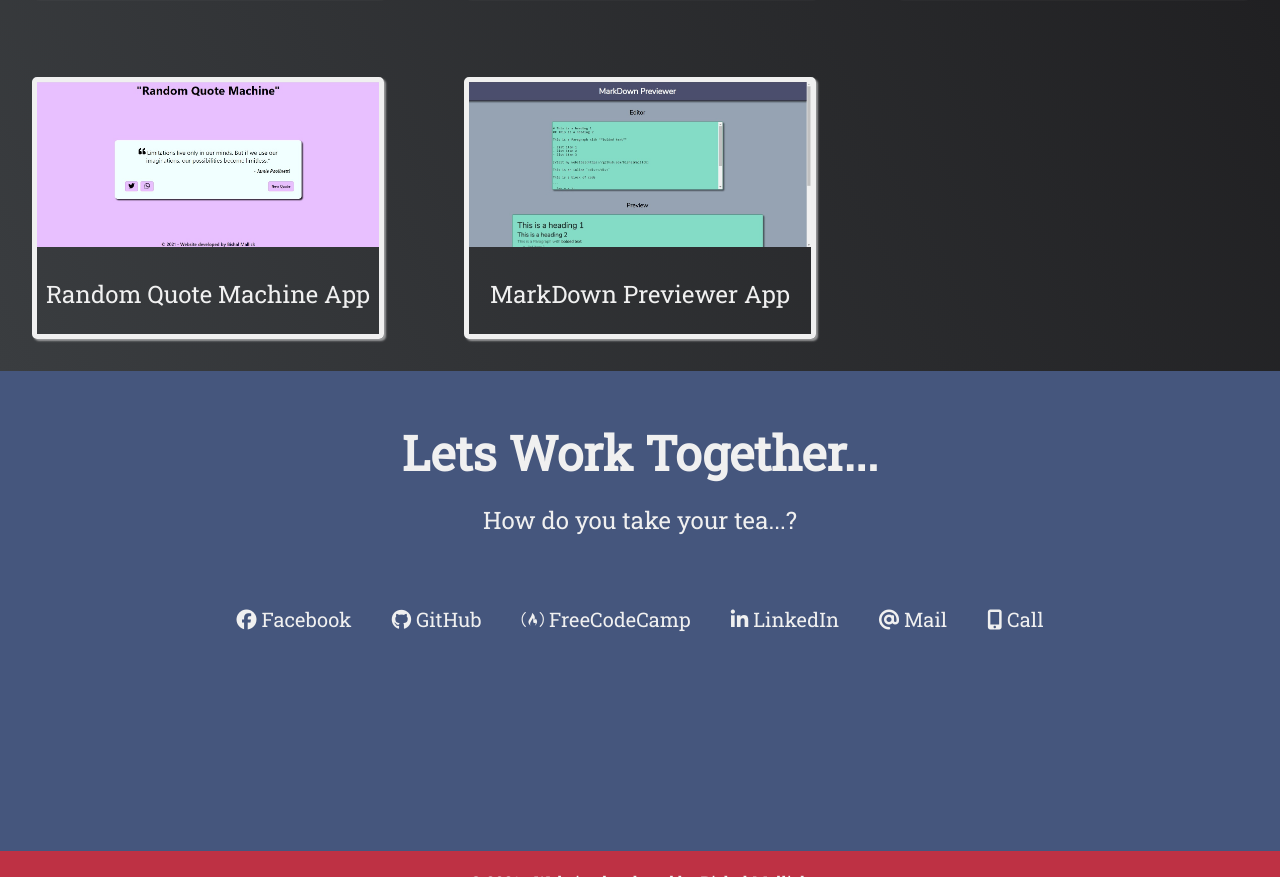
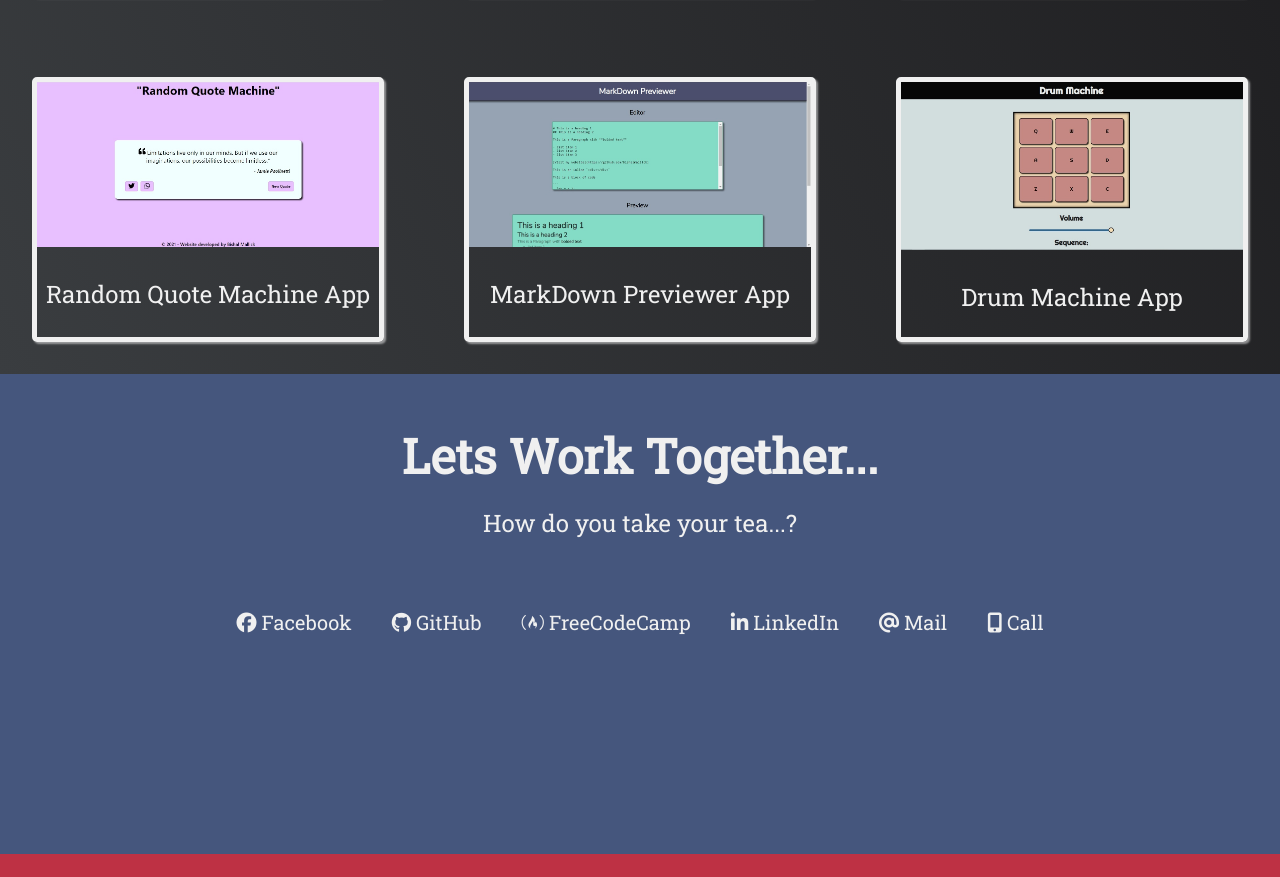
Before and after one commit to bishalmallick/myPortfolio, a plain HTML site: page index.html in a window 1280 px wide. Shown: the part 2507-3384 px from the top of the page. Drawn offline with nearby package versions, Linux system fonts and the light colour scheme.

Commit message:
Added new peoject

```diff
--- a/index.html
+++ b/index.html
@@ -92,6 +92,13 @@
                 </a>
             </div>
 
+            <div class="box">
+                <a href="https://bishalmallick.github.io/react-drum-machine/" target="_blank">
+                <img src="./data/drum.jpg" alt="Drum Machine App" class="project-tile">
+                <p class="project-title">Drum Machine App</p>
+                </a>
+            </div>
+
         </div>
     </section>
 
```
Also changed, not shown: data/drum.jpg (added).
